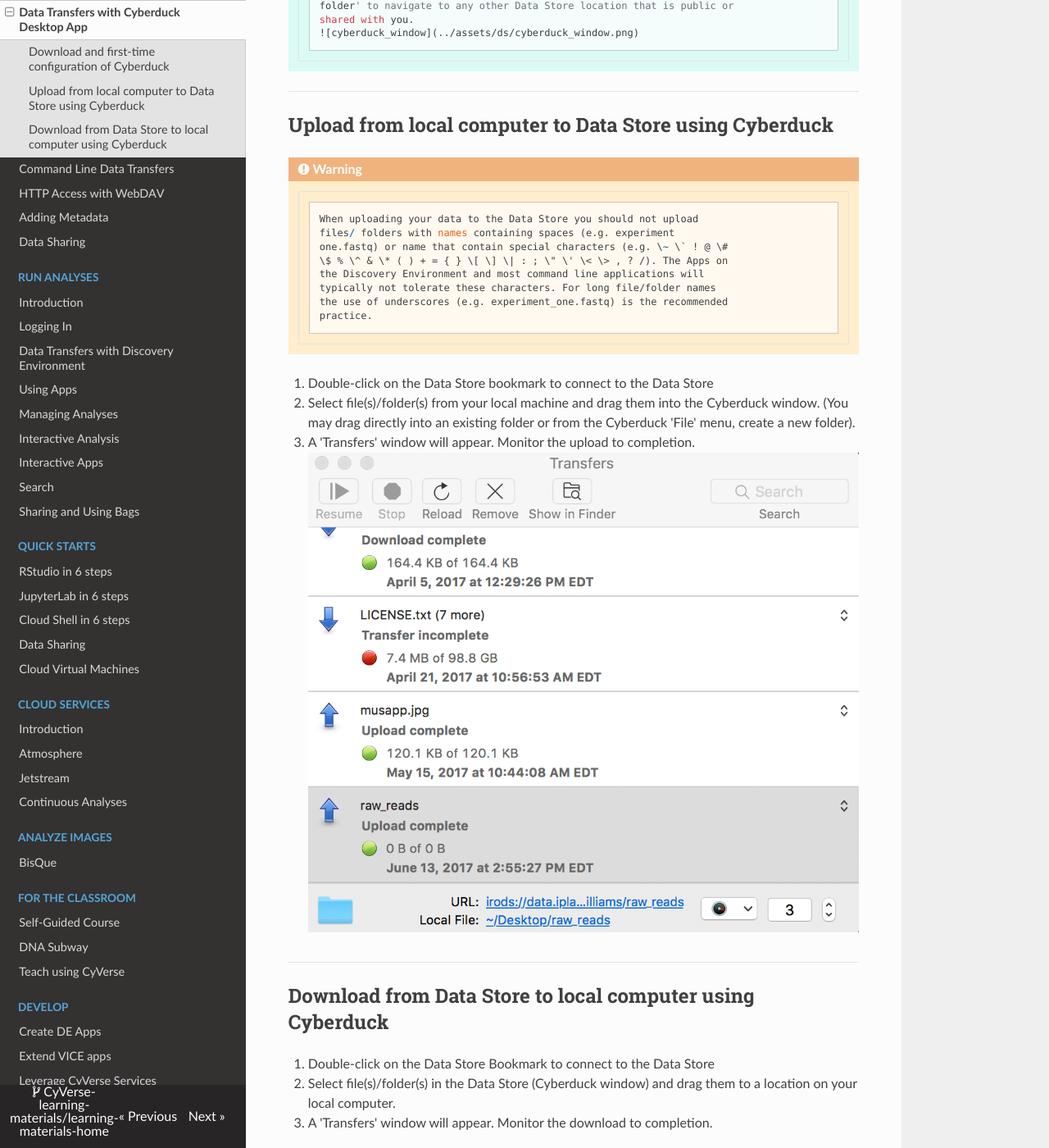
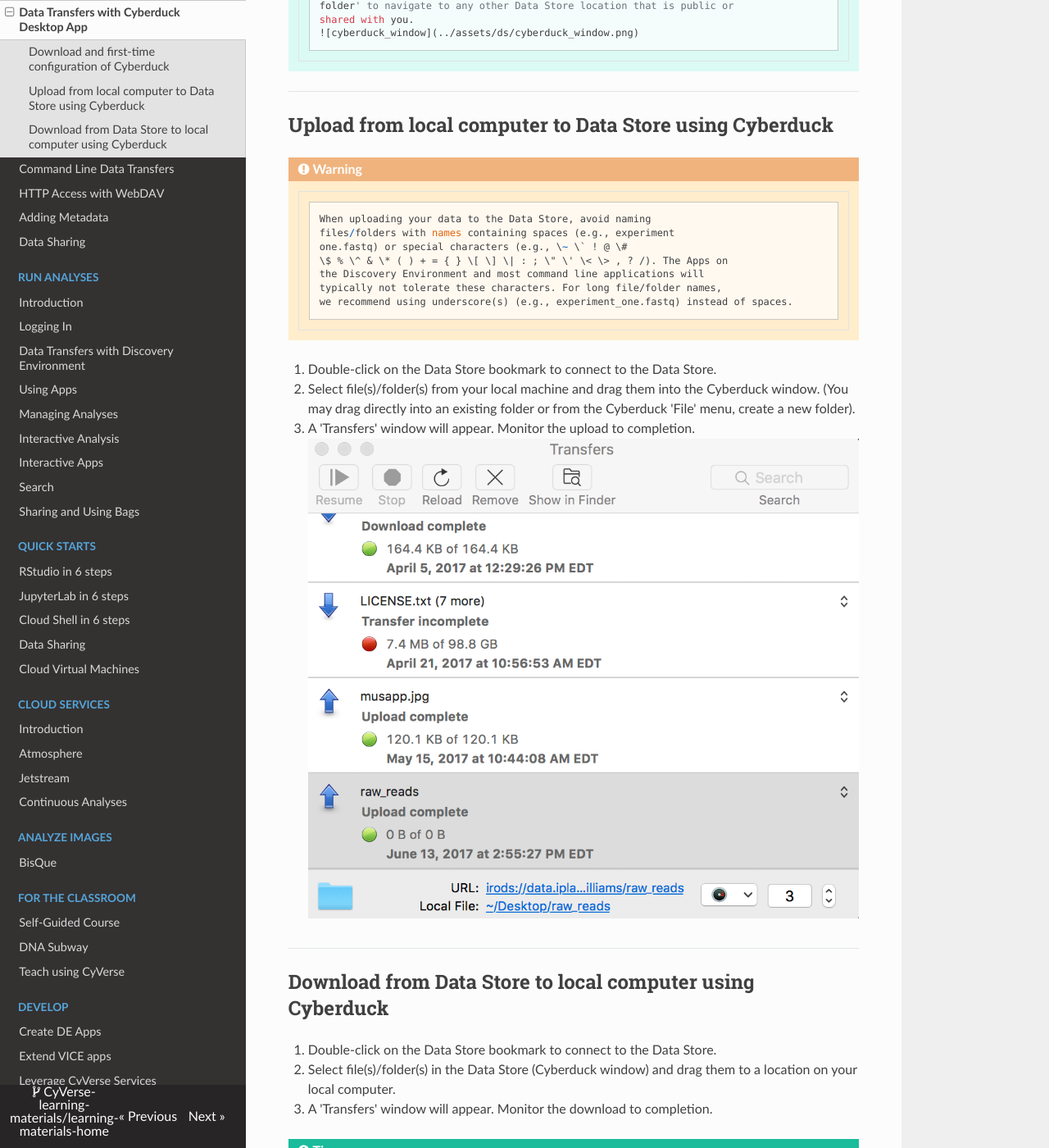
Before and after one commit to CyVerse-learning-materials/learning-materials-home, an MkDocs documentation site: the page built from docs/ds/cyberduck.md, in a window 1280 px wide and 1400 px high, scrolled down 1922 px. Shown: the whole window at 82% size. Built offline with MkDocs 1.6.1, drawn with Linux system fonts in a browser that asks for light colours; nearby versions of some CDN libraries; a script that is not in the unit is left out; some of the changed text lies outside the part shown.

Commit message:
Word+consistency edits

```diff
--- a/docs/ds/cyberduck.md
+++ b/docs/ds/cyberduck.md
@@ -11,11 +11,10 @@
 
 1.  Download Cyberduck at the [Cyberduck Website](https://cyberduck.io/download/); follow the installation instructions
     for your operating system.
-2.  Download the [CyVerse connection profile](https://cyverse.atlassian.net/wiki/download/attachments/241869843/CyVerseDataStore.cyberduckprofile?version=1&modificationDate=1568640173000&cacheVersion=1&api=v2) Double-click on the downloaded file - this
-    should open the installed Cyberduck software.
+2.  Download the [CyVerse connection profile](https://cyverse.atlassian.net/wiki/download/attachments/241869843/CyVerseDataStore.cyberduckprofile?version=1&modificationDate=1568640173000&cacheVersion=1&api=v2) Double-click on the downloaded file to open the installed Cyberduck software.
  3.  In the Cyberduck configuration window, enter your **CyVerse
     username** in the field 'iPlant username'.
-4.  Under 'Advanced Options' ensure 'Transfer Files' option is set
+4.  Under 'Advanced Options' ensure the 'Transfer Files' option is set
     to **'Open Multiple Connections'**. Close this window - your
     entries will be automatically saved.
     ![cyberduck_config](../assets/ds/cyberduck_config.png)
@@ -41,17 +40,16 @@
 
 !!! Warning
 
-        When uploading your data to the Data Store you should not upload
-        files/ folders with names containing spaces (e.g. experiment
-        one.fastq) or name that contain special characters (e.g. \~ \` ! @ \#
+        When uploading your data to the Data Store, avoid naming
+        files/folders with names containing spaces (e.g., experiment
+        one.fastq) or special characters (e.g., \~ \` ! @ \#
         \$ % \^ & \* ( ) + = { } \[ \] \| : ; \" \' \< \> , ? /). The Apps on
         the Discovery Environment and most command line applications will
-        typically not tolerate these characters. For long file/folder names
-        the use of underscores (e.g. experiment_one.fastq) is the recommended
-        practice.
+        typically not tolerate these characters. For long file/folder names,
+        we recommend using underscore(s) (e.g., experiment_one.fastq) instead of spaces.
 
 1.  Double-click on the Data Store bookmark to connect to the Data
-    Store
+    Store.
 2.  Select file(s)/folder(s) from your local machine and drag them
     into the Cyberduck window. (You may drag directly into an existing
     folder or from the Cyberduck 'File' menu, create a new folder).
@@ -63,8 +61,8 @@
 
 ## Download from Data Store to local computer using Cyberduck
 
-1.  Double-click on the Data Store Bookmark to connect to the Data
-    Store
+1.  Double-click on the Data Store bookmark to connect to the Data
+    Store.
 2.  Select file(s)/folder(s) in the Data Store (Cyberduck window) and
     drag them to a location on your local computer.
 3.  A 'Transfers' window will appear. Monitor the download to
```
Also changed, not shown: other parts of docs/ds/cyberduck.md (+5 -5 lines).
